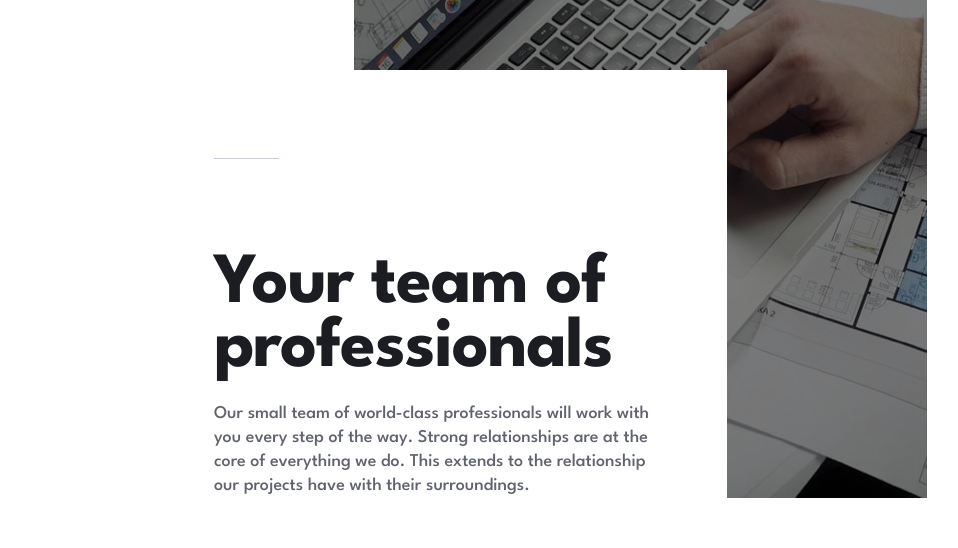
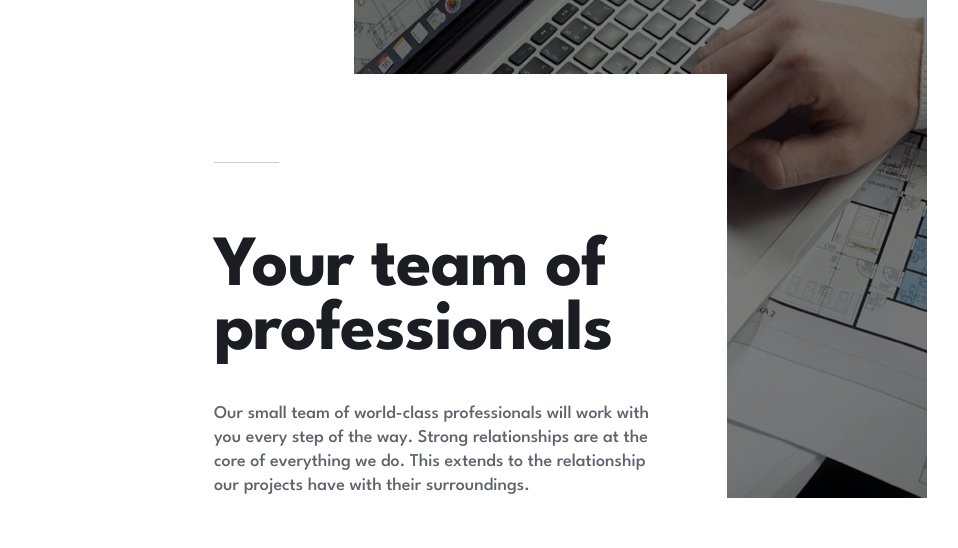
Before and after one commit to achiewe/arch-studio-multi-page-website, a Next.js app: page /AboutUs in a window 1280 px wide. Shown: the part 374-922 px from the top of the page, without its empty margins (0-958 px from the left). Built offline with nearby package versions, Linux system fonts and the light colour scheme.

Commit message:
add margin bottom from hr to title

```diff
--- a/src/app/components/About/AboutInfo.tsx
+++ b/src/app/components/About/AboutInfo.tsx
@@ -5,8 +5,8 @@ export default function AboutInfo() {
         <div className="w-full h-full bg-black opacity-50 top-0 left-0 right-0 bottom-0 absolute"></div>
         <div className="w-[345px] h-[45px] bg-[#FFFFFF] z-10 flex md:hidden "></div>
       </div>
-      <div className="flex w-full px-[32px] flex-col gap-[21px] md:absolute md:bg-[#FFFFFF] md:w-[572px] md:bottom-0 md:left-[155px] md:pt-[88px] md:px-[59px]">
-        <hr className="hidden md:flex w-[65px] h-[1px] border-none bg-[#C8CCD8] mb-[73px]" />
+      <div className="flex w-full px-[32px] flex-col gap-[21px] md:absolute md:bg-[#FFFFFF] md:w-[572px] md:bottom-0 md:left-[155px] md:pt-[88px] md:px-[59px] md:gap-[38px]">
+        <hr className="hidden md:flex w-[65px] h-[1px] border-none bg-[#C8CCD8] mb-[35px]" />
         <h1 className="text-[48px] text-[#1B1D23] font-bold leading-[52px] tracking-[-1.2px] md:text-[72px] md:leading-[64px]">
           Your team of professionals
         </h1>
```
